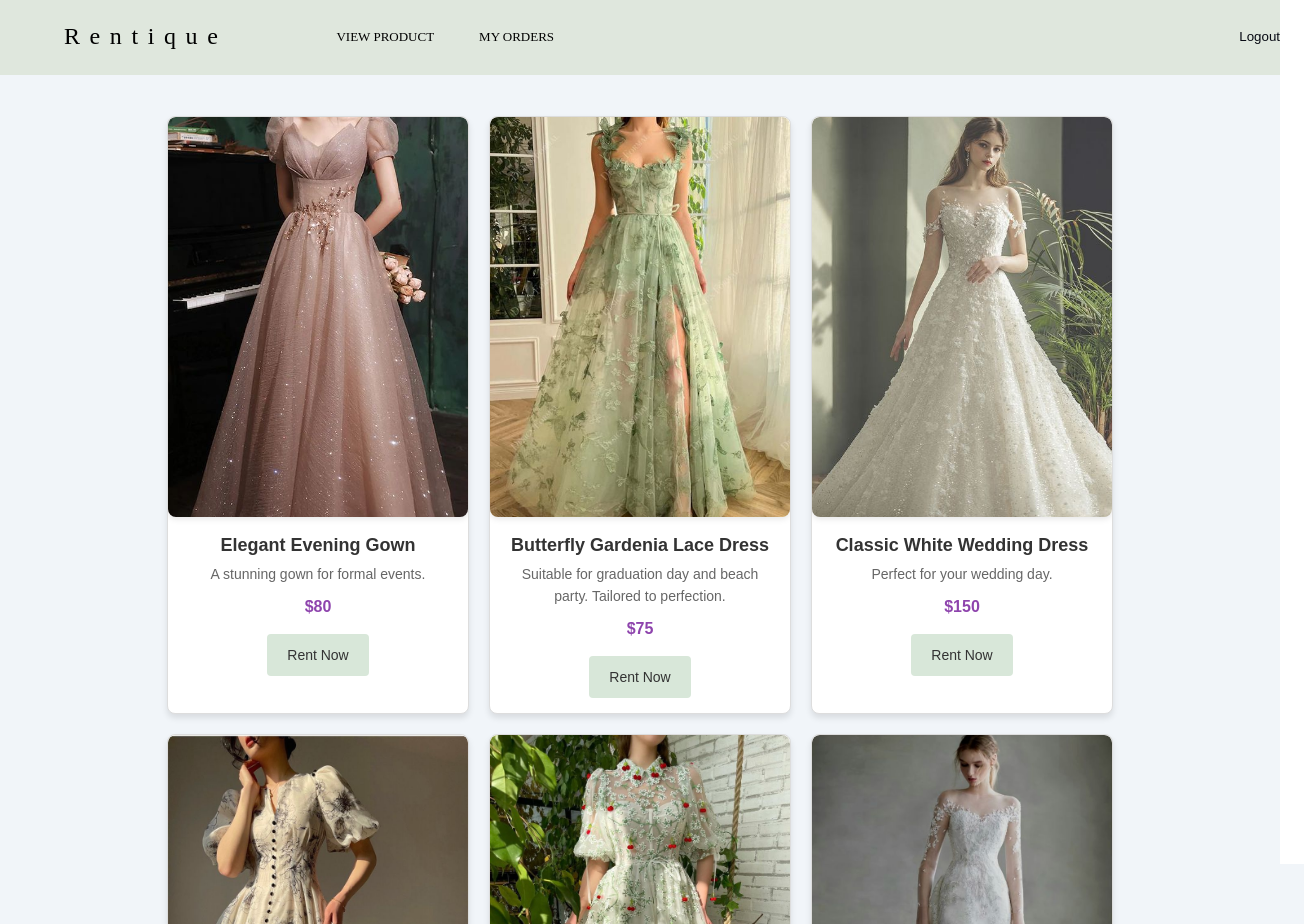
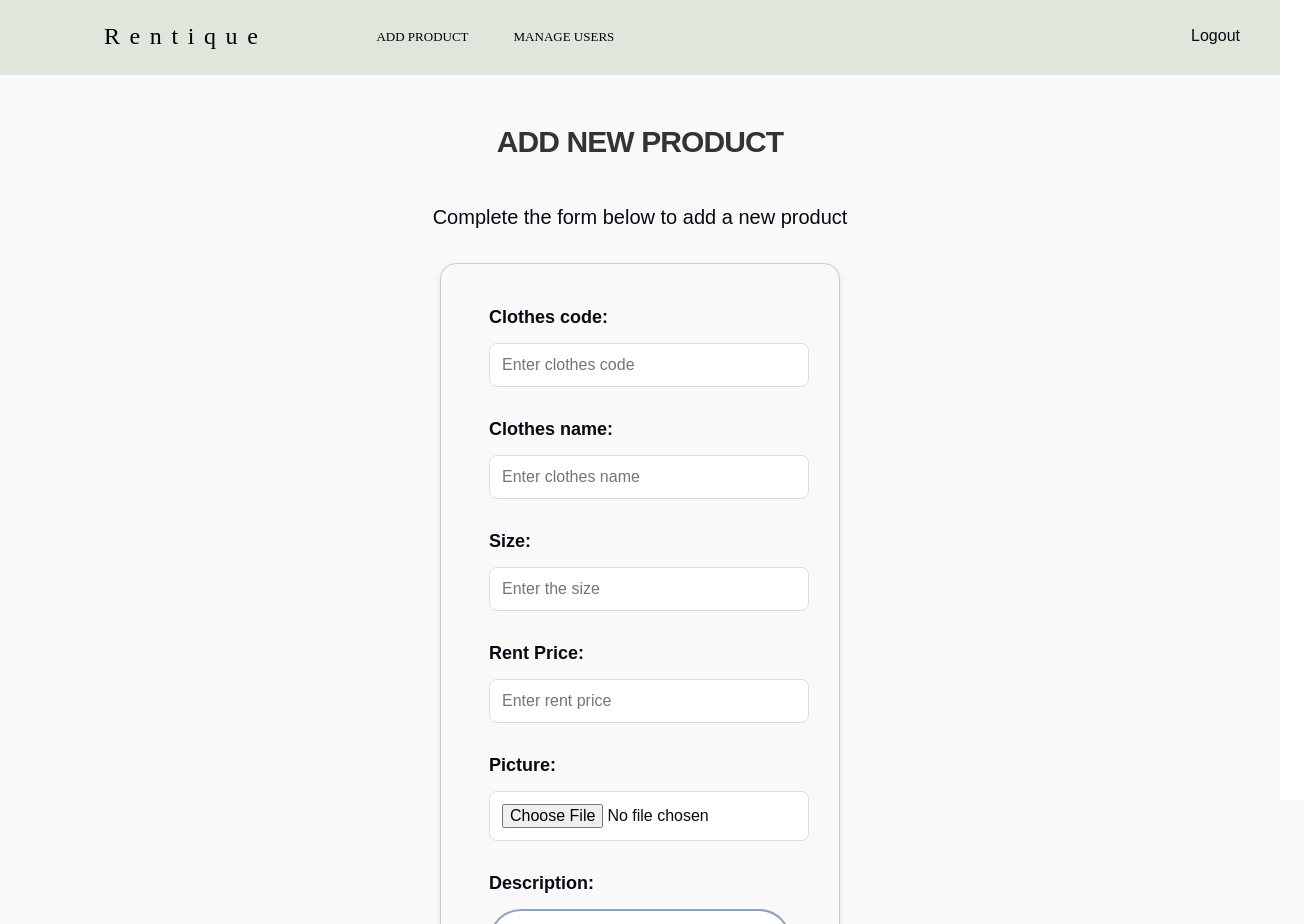
Before and after one commit to Helenooi/Helenooi-CAT201ProjectReactJS, a React (Vite) app: page /addproduct in a window 1280 px wide. Shown: the top 924 px of the page, 1304 px wide, since content can reach past the window. Built offline with nearby package versions, Linux system fonts and the light colour scheme.

Commit message:
Revert "checkout frontend"
This reverts commit b22d67b637fdc027b0d4b4301c33f2f9ec083fbe.

```diff
--- a/src/main.jsx
+++ b/src/main.jsx
@@ -7,7 +7,6 @@ import UserProfilePage from "./views/userprofile"
 import Login from './views/login.jsx';
 import UserViewProduct from './views/user_viewProduct.jsx';
 import UserCart from './views/cart.jsx';
-import UserCheckout from './views/checkout.jsx';
 
 import './index.css';
 
@@ -48,10 +47,6 @@ const router = createBrowserRouter([
     path: "/cart",
     element: <UserCart/>,
   },
-  {
-    path: "/checkout",
-    element: <UserCheckout/>,
-  },
 ]);
 
 createRoot(document.getElementById('root')).render(
--- a/src/views/addproduct.jsx
+++ b/src/views/addproduct.jsx
@@ -1,83 +1,154 @@
-import React, { useEffect, useState } from 'react';
-import Papa from 'papaparse';
-import NavBar from "./nabvar";
-import Footer from "./footer";
-import './user-viewProduct.css';
+import React, { useState } from 'react';
+import NavBar from './nabvar';
+import Footer from './footer';
+import './utils.css';
+import './adminForm.css';
+import './modern-normalize.css';
+import './addproduct.css';
 
-const App = () => {
-  const role = "user";
-  const [products, setProducts] = useState([]);
-  const [cart, setCart] = useState([]);
-  const [successMessage, setSuccessMessage] = useState('');
+const AddProductPage = () => {
+  const [formData, setFormData] = useState({
+    clothescode: '',  // Added clothescode state
+    clothesname: '',
+    size: '',
+    rentprice: '',  // Changed to rentprice
+    picture: '',
+    description: '',
+  });
 
-  useEffect(() => {
-    // Fetch and parse the CSV file
-    Papa.parse('./public/product.csv', {
-      download: true,
-      header: true,
-      complete: (result) => {
-        setProducts(result.data);
-      },
-    });
+  const handleChange = (e) => {
+    const { name, value } = e.target;
+    setFormData({ ...formData, [name]: value });
+  };
 
-    // Load cart from localStorage
-    const savedCart = JSON.parse(localStorage.getItem('cart')) || [];
-    setCart(savedCart);
-  }, []);
+  const handleFileChange = (e) => {
+    const file = e.target.files[0];
+    setFormData({ ...formData, picture: file ? file.name : '' });
+  };
 
-  const handleAddToCart = (product) => {
-    const updatedCart = [...cart, product];
-    setCart(updatedCart);
-    localStorage.setItem('cart', JSON.stringify(updatedCart));
 
-    // Show success message
-    setSuccessMessage(`${product['Clothes Name']} added to cart successfully!`);
-    setTimeout(() => setSuccessMessage(''), 2000);
-  };
+  const handleSubmit = async (e) => {
+    e.preventDefault();
+
+    // Construct data string
+    const dataString = `${formData.clothescode},${formData.clothesname},${formData.size},${formData.rentprice},${formData.picture},${formData.description}`;
+
+    try {
+        const response = await fetch('http://localhost:8080/add-product', {
+            method: 'POST',
+            headers: {
+                'Content-Type': 'text/plain',
+            },
+            body: dataString,
+        });
+
+        if (!response.ok) {
+            console.error('Server error:', response.statusText);
+            alert('Failed to add product');
+            return;
+        }
+
+        alert('Product added successfully!');
+        setFormData({
+            clothescode: '',
+            clothesname: '',
+            size: '',
+            rentprice: '',
+            picture: '',
+            description: '',
+        });
+    } catch (error) {
+        console.error('Fetch error:', error);
+        alert('An error occurred');
+    }
+};
+
 
   return (
     <div>
-      <NavBar role={role} />
-      <br /><br /><br /><br />
-      <div className="rental-container">
-        {/* Check if there are no products */}
-        {products.length === 0 ? (
-          <div className="no-products-box">
-            <h3>No products available</h3>
-          </div>
-        ) : (
-          // Display products if available
-          products.map((product, index) => {
-            const isAddedToCart = cart.some((item) => item['Clothes Name'] === product['Clothes Name']);
-            return (
-              <div key={index} className="rental-card">
-                <img
-                  src={`/${product.Picture}`}
-                  alt={product['Clothes Name']}
-                  className="rental-image"
-                />
-                <h3 className="rental-title">{product['Clothes Name']}</h3>
-                <p className="rental-description">{product.Description}</p>
-                <p className="rental-price">${product['Rent Price']}</p>
-                <button
-                  className="rent-button"
-                  onClick={() => handleAddToCart(product)}
-                  disabled={isAddedToCart}
-                >
-                  {isAddedToCart ? "Added to Cart" : "Rent Now"}
-                </button>
-              </div>
-            );
-          })
-        )}
-      </div>
+      <NavBar role="admin" />
+      <br />
+      <br /> <br /> <br />
+      <main>
+        <section className="hero container">
+          <h1 className="hero__title">Add New Product</h1>
+          <p className="hero__description">Complete the form below to add a new product</p>
+        </section>
+        <section className="hero container">
+          <form className="hero__form" id="addProductForm" onSubmit={handleSubmit}>
+            <p className="hero__msg" id="message"></p>
 
-      {/* Success Message */}
-      {successMessage && <div className="success-message">{successMessage}</div>}
 
+            <p className="hero__subtitle">Clothes code:</p>
+            <input
+              className="hero__input"
+              type="text"
+              name="clothescode"
+              value={formData.clothescode}
+              onChange={handleChange}
+              placeholder="Enter clothes code"
+              required
+            />
+
+            <p className="hero__subtitle">Clothes name:</p>
+            <input
+              className="hero__input"
+              type="text"
+              name="clothesname"
+              value={formData.clothesname}
+              onChange={handleChange}
+              placeholder="Enter clothes name"
+              required
+            />
+
+            <p className="hero__subtitle">Size:</p>
+            <input
+              className="hero__input"
+              type="text"
+              name="size"
+              value={formData.size}
+              onChange={handleChange}
+              placeholder="Enter the size"
+              required
+            />
+
+            <p className="hero__subtitle">Rent Price:</p>
+            <input
+              className="hero__input"
+              type="number"
+              name="rentprice"
+              value={formData.rentprice}
+              onChange={handleChange}
+              placeholder="Enter rent price"
+              required
+            />
+
+            <p className="hero__subtitle">Picture:</p>
+            <input
+              className="hero__input"
+              type="file"
+              name="picture"
+              onChange={handleFileChange}
+              accept="image/*"
+            />
+
+            <p className="hero__subtitle">Description:</p>
+            <textarea
+              className="hero__textarea"
+              name="description"
+              value={formData.description}
+              onChange={handleChange}
+              placeholder="Enter description"
+              required
+            ></textarea>
+
+            <button className="hero__button" type="submit">Add Product</button>
+          </form>
+        </section>
+      </main>
       <Footer />
     </div>
   );
 };
 
-export default App;
+export default AddProductPage;
--- a/src/views/cart.jsx
+++ b/src/views/cart.jsx
@@ -2,13 +2,11 @@ import React, { useState, useEffect } from 'react';
 import NavBar from './nabvar';
 import Footer from './footer';
 import './cart.css';
-import './utils.css';
 
 const Cart = () => {
     const role = "user";
   const [cart, setCart] = useState([]);
   const [totalPrice, setTotalPrice] = useState(0);
-  const [selectedProduct, setSelectedProduct] = useState(null);
 
   useEffect(() => {
     // Fetch cart data from localStorage
@@ -28,17 +26,6 @@ const Cart = () => {
     // Recalculate total price
     const newTotal = updatedCart.reduce((acc, item) => acc + parseFloat(item['Rent Price']), 0);
     setTotalPrice(newTotal);
-  };
-
-  const handleCheckout = () => {
-    if (cart.length === 0) {
-      alert("Your cart is empty! Please add products to the cart.");
-      return;
-    }
-
-    // Proceed to the checkout page
-    // For example, if using React Router:
-    window.location.href = "/checkout"; // Use navigate('/checkout') if using React Router's `useNavigate`.
   };
 
   return (
@@ -72,9 +59,6 @@ const Cart = () => {
           <div className="cart-summary">
             <p>Total Quantity: {cart.length}</p>
             <p>Total Price: ${totalPrice.toFixed(2)}</p>
-              <button className="btn2 no-hover" onClick={handleCheckout}>
-                Proceed to Checkout
-              </button>
           </div>
         </>
       )}
--- a/src/views/checkout.css
+++ /dev/null
@@ -1,125 +0,0 @@
-.checkout-container {
-    max-width: 800px;
-    margin: 0 auto;
-    padding: 20px;
-    background-color: #f9f9f9;
-    border: 1px solid #ddd;
-    border-radius: 8px;
-    box-shadow: 0px 4px 10px rgba(0, 0, 0, 0.1);
-  }
-
-  .checkout-title {
-    text-align: center;
-    margin-bottom: 20px;
-    font-size: 1.8rem;
-    font-weight: bold;
-    color: #333;
-  }
-
-  .checkout-form {
-    width: 100%;
-  }
-
-  .checkout-table {
-    width: 100%;
-    border-collapse: collapse;
-    margin-bottom: 20px;
-  }
-
-  .checkout-table th,
-  .checkout-table td {
-    border: 1px solid #ddd;
-    padding: 8px;
-    text-align: left;
-    font-size: 0.9rem;
-  }
-
-  .checkout-table th {
-    background-color: #f1f1f1;
-    font-weight: bold;
-    text-align: center;
-  }
-
-  .checkout-item-image {
-    width: 50px;
-    height: 50px;
-    object-fit: cover;
-    border-radius: 5px;
-    display: block;
-    margin: 0 auto;
-  }
-
-  .checkout-total {
-    text-align: right;
-    font-size: 1rem;
-    font-weight: bold;
-    margin: 10px 0;
-  }
-
-  .form-group {
-    display: flex;
-    flex-direction: column;
-    margin-bottom: 15px;
-  }
-
-  .form-group label {
-    font-size: 0.9rem;
-    font-weight: bold;
-    margin-bottom: 5px;
-  }
-
-  .form-group input,
-  .form-group textarea,
-  .form-group select {
-    padding: 8px;
-    border: 1px solid #ddd;
-    border-radius: 5px;
-    font-size: 0.9rem;
-    width: 100%;
-  }
-
-  .form-group input[type="date"] {
-    font-size: 0.9rem;
-  }
-
-  .submit-button {
-    display: block;
-    width: 100%;
-    padding: 12px;
-    background-color: #28a745;
-    color: #fff;
-    border: none;
-    border-radius: 5px;
-    font-size: 1rem;
-    cursor: pointer;
-  }
-
-  .submit-button:hover {
-    background-color: #218838;
-  }
-
-  @media (max-width: 768px) {
-    .checkout-container {
-      padding: 15px;
-    }
-
-    .checkout-table th,
-    .checkout-table td {
-      font-size: 0.8rem;
-      padding: 6px;
-    }
-
-    .form-group label {
-      font-size: 0.8rem;
-    }
-
-    .form-group input,
-    .form-group textarea,
-    .form-group select {
-      font-size: 0.8rem;
-    }
-
-    .submit-button {
-      font-size: 0.9rem;
-    }
-  }
--- a/src/views/checkout.jsx
+++ /dev/null
@@ -1,179 +0,0 @@
-import React, { useState, useEffect } from 'react';
-import NavBar from './nabvar';
-import Footer from './footer';
-import './checkout.css';
-
-const Checkout = () => {
-  const role = "user";
-  const [cart, setCart] = useState([]);
-  const [formData, setFormData] = useState({
-    name: '',
-    email: '',
-    address: '',
-    paymentType: '',
-    startRentDate: '',
-    endRentDate: '',
-  });
-
-  useEffect(() => {
-    // Load cart data from localStorage
-    const savedCart = JSON.parse(localStorage.getItem('cart')) || [];
-    setCart(savedCart);
-  }, []);
-
-  const handleInputChange = (e) => {
-    const { name, value } = e.target;
-    setFormData((prevData) => ({
-      ...prevData,
-      [name]: value,
-    }));
-  };
-
-  const handleSubmit = (e) => {
-    e.preventDefault();
-    if (!cart.length) {
-      alert('Your cart is empty. Add items before proceeding.');
-      return;
-    }
-
-    // Handle form submission logic here, such as sending data to a server
-    console.log('Form Submitted:', formData, cart);
-
-    // Clear cart and form after submission
-    localStorage.removeItem('cart');
-    setCart([]);
-    setFormData({
-      name: '',
-      email: '',
-      address: '',
-      startRentDate: '',
-      endRentDate: '',
-    });
-
-    alert('Order placed successfully!');
-  };
-
-  const calculateTotal = () => {
-    return cart.reduce((total, item) => total + parseFloat(item['Rent Price']), 0);
-  };
-
-  return (
-    <div>
-    <NavBar role={role} />
-    <br />
-    <br /> <br /> <br />
-    <div className="checkout-container">
-        <h1 className="checkout-title">Checkout</h1>
-        <form className="checkout-form" onSubmit={handleSubmit}>
-        {cart.length === 0 ? (
-            <p>Your cart is empty!</p>
-        ) : (
-            <>
-            <h2>Items in Your Cart</h2>
-            <table className="checkout-table">
-                <thead>
-                <tr>
-                    <th>Image</th>
-                    <th>Name</th>
-                    <th>Size</th>
-                    <th>Price</th>
-                </tr>
-                </thead>
-                <tbody>
-                {cart.map((item, index) => (
-                    <tr key={index}>
-                    <td>
-                        <img
-                        src={`/${item.Picture}`}
-                        alt={item['Clothes Name']}
-                        className="checkout-item-image"
-                        />
-                    </td>
-                    <td>{item['Clothes Name']}</td>
-                    <td>{item.Size}</td>
-                    <td>${item['Rent Price']}</td>
-                    </tr>
-                ))}
-                </tbody>
-            </table>
-            <div className="checkout-total">
-                Total Price: ${calculateTotal().toFixed(2)}
-            </div>
-            </>
-        )}
-
-        <h2>Billing Information</h2>
-        <div className="form-group">
-            <label>Name</label>
-            <input
-            type="text"
-            name="name"
-            value={formData.name}
-            onChange={handleInputChange}
-            required
-            />
-        </div>
-        <div className="form-group">
-            <label>Email</label>
-            <input
-            type="email"
-            name="email"
-            value={formData.email}
-            onChange={handleInputChange}
-            required
-            />
-        </div>
-        <div className="form-group">
-            <label>Address</label>
-            <textarea
-            name="address"
-            value={formData.address}
-            onChange={handleInputChange}
-            required
-            />
-        </div>
-        <div className="form-group">
-            <label>Payment Type</label>
-            <select
-            name="paymentType"
-            value={formData.paymentType}
-            onChange={handleInputChange}
-            required
-            >
-            <option value="Credit Card">Credit Card</option>
-            <option value="PayPal">PayPal</option>
-            <option value="Bank Transfer">Bank Transfer</option>
-            </select>
-        </div>
-        <div className="form-group">
-            <label>Start Rent Date</label>
-            <input
-            type="date"
-            name="startRentDate"
-            value={formData.startRentDate}
-            onChange={handleInputChange}
-            required
-            />
-        </div>
-        <div className="form-group">
-            <label>End Rent Date</label>
-            <input
-            type="date"
-            name="endRentDate"
-            value={formData.endRentDate}
-            onChange={handleInputChange}
-            required
-            />
-        </div>
-        <button type="submit" className="submit-button">
-            Place Order
-        </button>
-        </form>
-    </div>
-    <Footer />
-    </div>
-
-  );
-};
-
-export default Checkout;
--- a/src/views/utils.css
+++ b/src/views/utils.css
@@ -33,16 +33,6 @@
     transform: translateY(-3px);
     box-shadow: 0 6px 13px rgba(0, 0, 0, 0.25), 0 10px 10px rgba(0, 0, 0, 0.22); /* Darker shadow on hover */
 }
-
-.no-hover {
-    transform: none !important;
-}
-
-.no-hover:hover {
-    transform: none !important;
-    box-shadow: none;
-}
-
 
 .container {
     width: 100%;
```
Also changed, not shown: src/views/cart.css (line endings or trailing spaces). Lines whose indentation alone changed are shown as unchanged.
